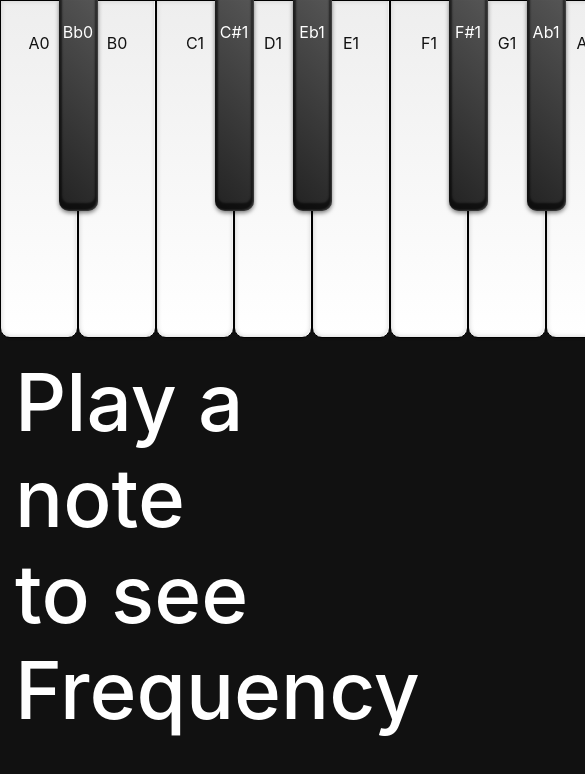
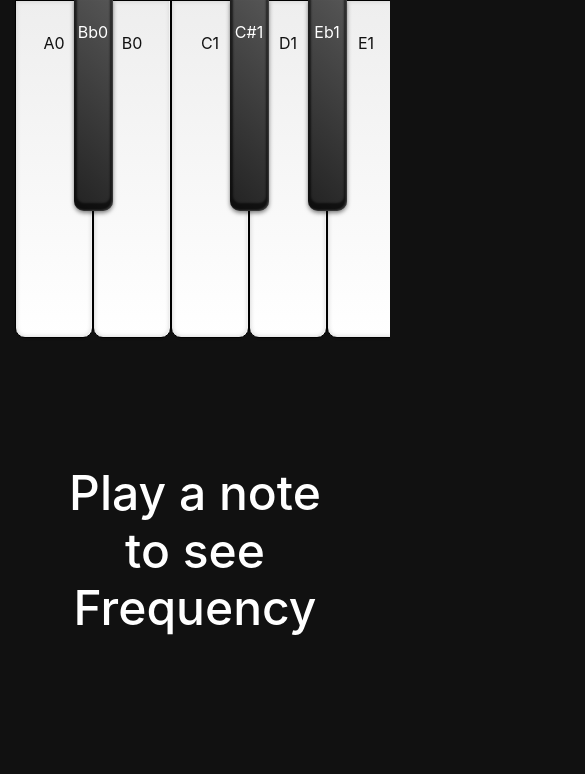
Before and after one commit to soundmanforiam/FrequencyFinder, a plain HTML site: page index.html in a window 390 px wide. Shown: the top 774 px of the page, 585 px wide, since content can reach past the window. Drawn offline with nearby package versions, Linux system fonts and the light colour scheme.

Commit message:
fixed
body 100vw
keyboard container scroll-x
no need for fixed positioning on freq

```diff
--- a/freq-finder.css
+++ b/freq-finder.css
@@ -8,36 +8,37 @@ body {
     background-color: #111 !important;
     color: #fff !important;
     transition: none !important;
+    width: 100vw !important;
+    height: 100vh;
+}
+
+.keyboard-container {
+    width: 100vw !important;
+    height: 55vh !important;
+    overflow-x: scroll !important;
 }
 
 .keyboard {
-    padding-left: 0px !important;
+    padding: 0px !important;
 }
 
 .instructions {
     color: white;
-    font-size: 5rem !important;
+    font-size: 3rem !important;
+    text-align: center !important;
 }
 
 .freq-container {
     transform: none;
-    /* text-align: center !important; */
     width: 100vw;
-    /* border: 1px solid white; */
     position: relative;
 }
 
 .freq {
-    font-size: 10rem !important;
+    font-size: 8rem !important;
     line-height: 1.5;
     color: white;
-    position: fixed;
-    /* bottom: 0px; */
-    /* -webkit-transform: translateZ(0); */
-    -webkit-transform: none !important;
-    transform: none !important;
-    /* left: 0px; */
-    contain: none !important;
+    text-align: center !important;
 }
 
 li {
@@ -99,13 +100,4 @@ li {
         width: 10vw;
         margin: 0 -5vw 0 -5vw;
     }
-    .freq-container {
-        transform: none;
-    }
-    .freq {
-        /* text-align: center; */
-        position: fixed;
-        /* width: auto;
-        bottom: auto; */
-    }
 }
--- a/index.html
+++ b/index.html
@@ -14,8 +14,8 @@
 </head>
 
 <body>
-    <div class="container pl-0 pr-0 ml-0 mr-o ">
-        <div class="row">
+    <div class="container-fluid keyboard-container">
+        <div class="row ">
             <div class="col-sm-12 ">
                 <ul class="keyboard d-flex flex-nowrap">
                     <!-- Octave 0 -->
```
